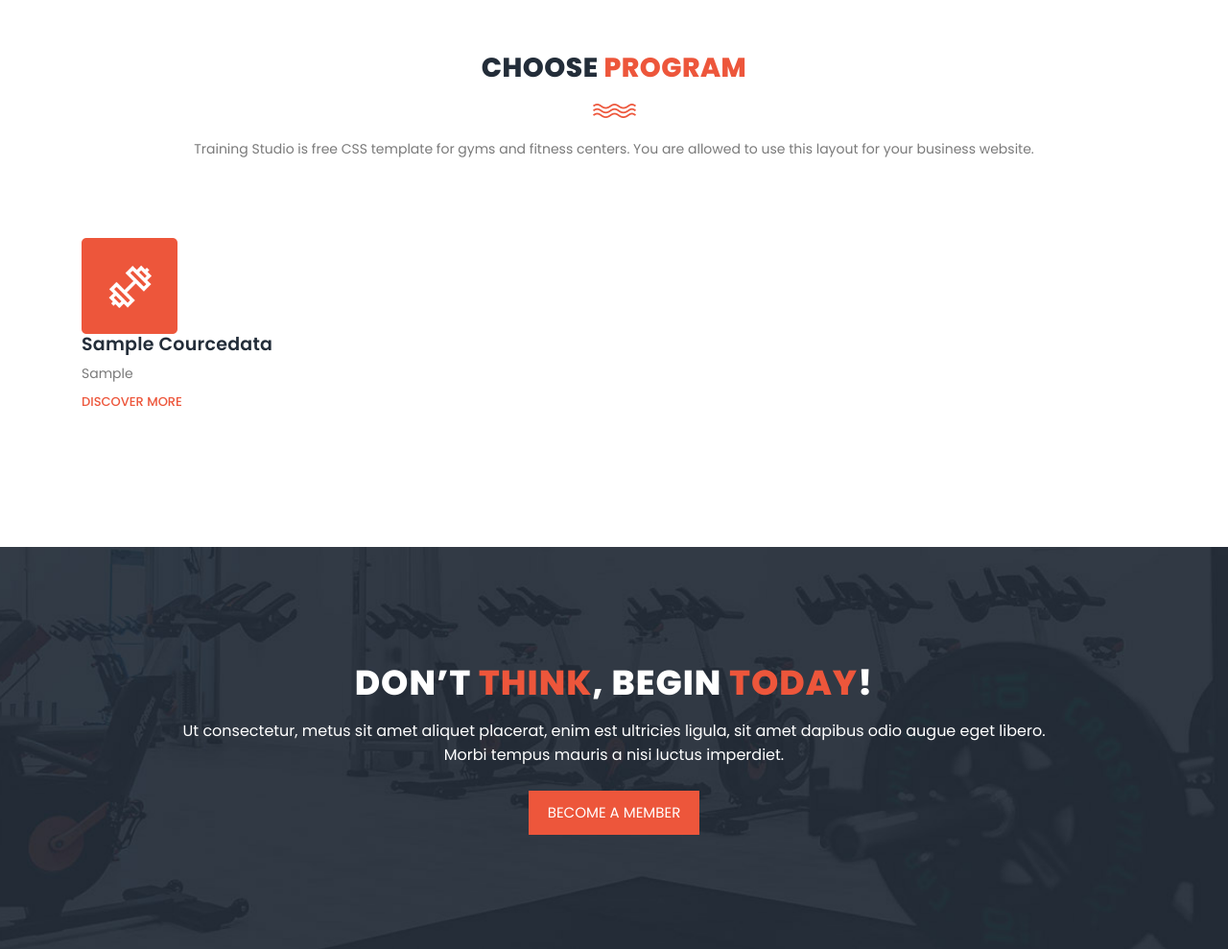
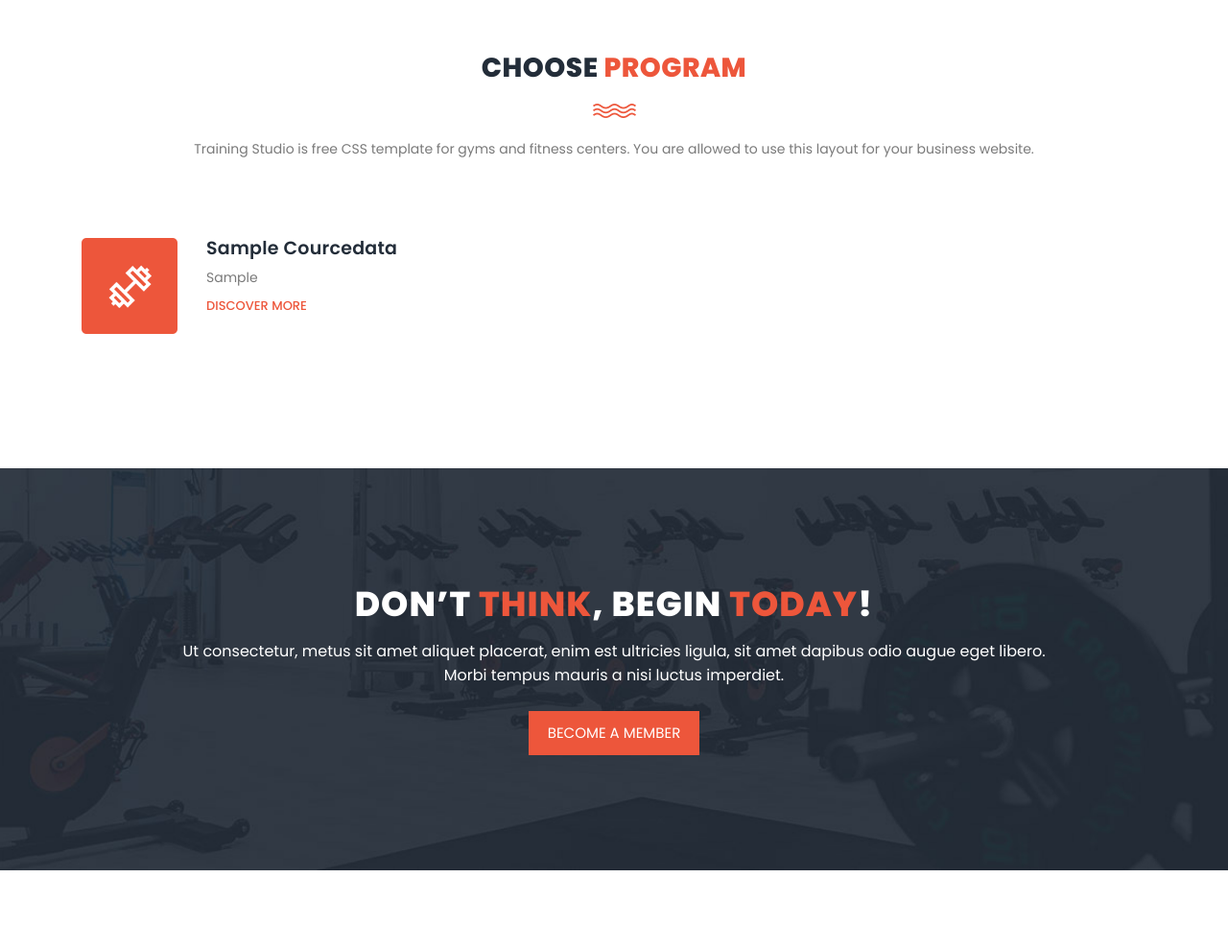
Before and after one commit to sdakhara/TheGYM, a Flask app: page / in a window 1280 px wide. Shown: the part 893-1882 px from the top of the page at 96% size. Run offline with Flask 2, Linux system fonts and the light colour scheme; tables that the repository leaves empty hold one stand-in row (values such as "Sample post"); some libraries are stand-ins or nearby versions.

Commit message:
feture item done.

```diff
--- a/static/css/templatemo-training-studio.css
+++ b/static/css/templatemo-training-studio.css
@@ -689,6 +689,7 @@ features
 .feature-item {
   display: inline-block;
   margin-bottom: 60px;
+  width: 550px;
 }
 
 .feature-item .left-icon img {
```
